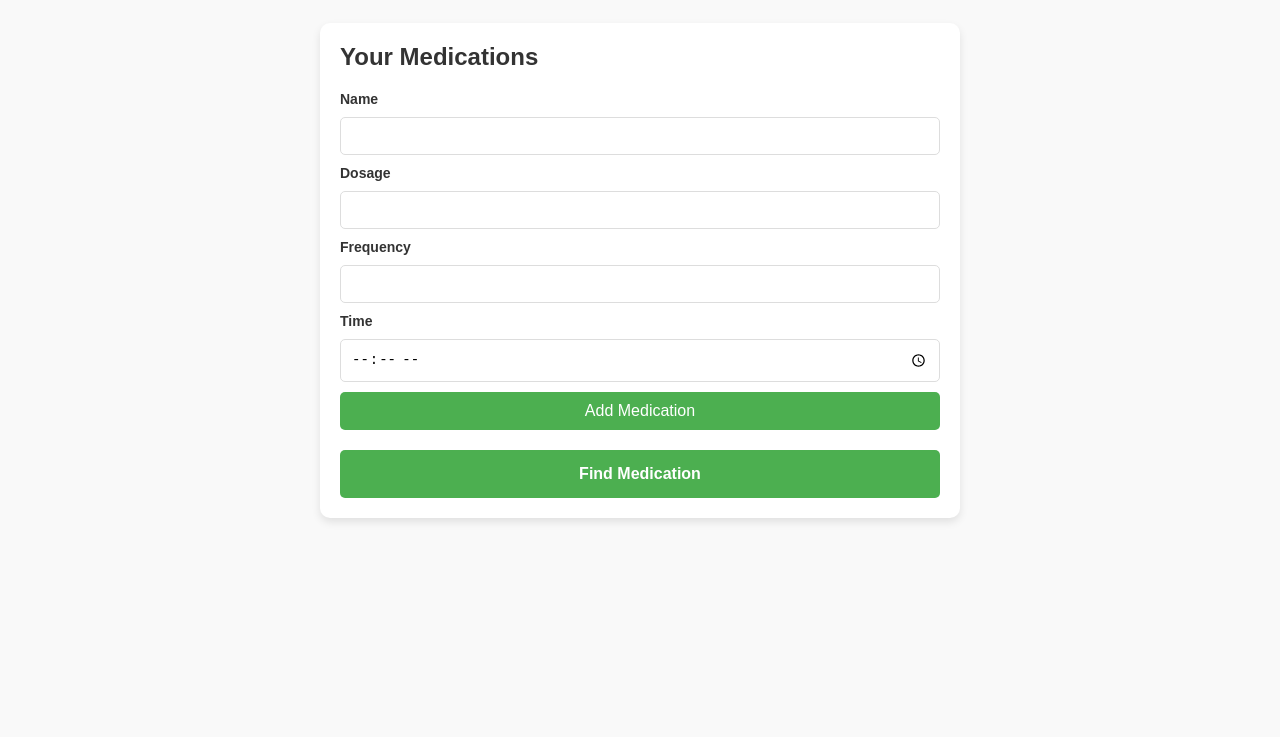
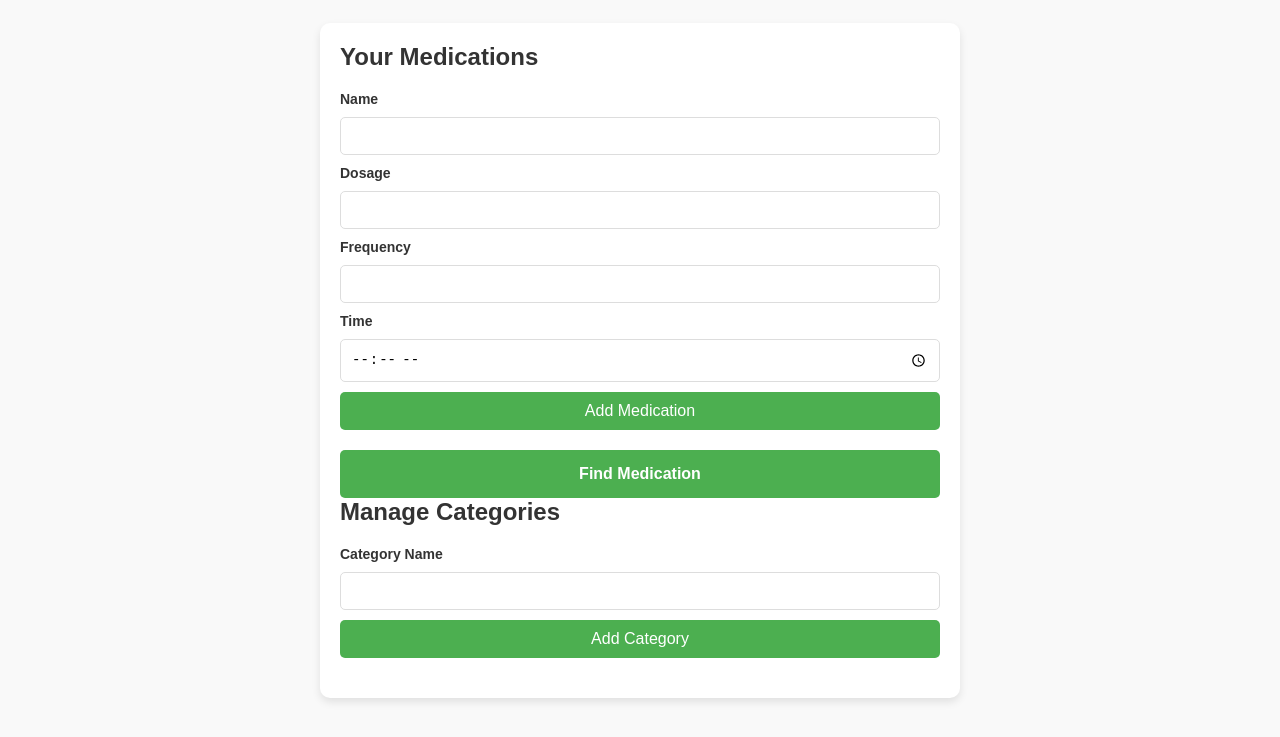
Before and after one commit to vignesh505/426Final, a plain HTML site: page dashboard.html in a window 1280 px wide. Shown: the part 63-800 px from the top of the page. Drawn offline with Linux system fonts and the light colour scheme; no server answers.

Commit message:
Update dashboard.html

```diff
--- a/dashboard.html
+++ b/dashboard.html
@@ -12,6 +12,7 @@
     <button id="logout-button">Log Out</button>
   </header>
   <main>
+
     <section id="dashboard">
       <h2>Your Medications</h2>
       <ul id="medication-list"></ul>
@@ -28,7 +29,23 @@
       </form>
       <button id="find-medication">Find Medication</button>
     </section>
+
+
+    <section id="categories">
+      <h2>Manage Categories</h2>
+      <ul id="category-list"></ul>
+      <form id="add-category-form">
+        <label for="category-name">Category Name</label>
+        <input type="text" id="category-name" required>
+        <button type="submit">Add Category</button>
+      </form>
+    </section>
   </main>
   <script src="app.js"></script>
 </body>
 </html>
+
+  </main>
+  <script src="app.js"></script>
+</body>
+</html>
```
